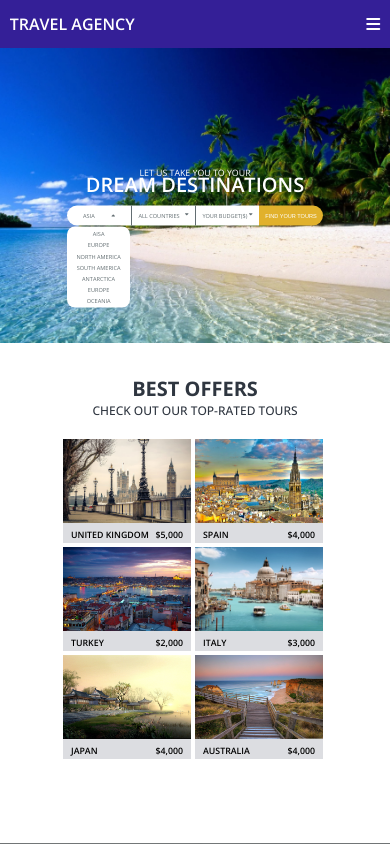
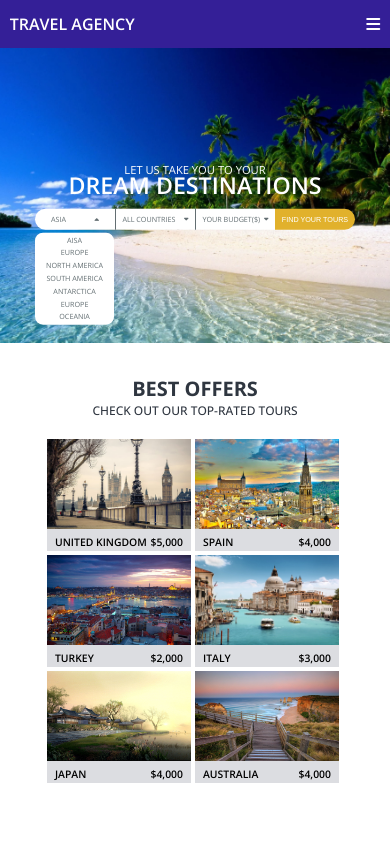
Before and after one commit to myintmyatzaw885/travel-agency, a plain HTML site: page index.html in a window 390 px wide. Both pictures are taken after a click on the icon 113 px from the left and 213 px from the top of the page. Shown: the top 844 px of the page. Drawn offline with nearby package versions, Linux system fonts and the light colour scheme.

Commit message:
Add files via upload

```diff
--- a/style.css
+++ b/style.css
@@ -812,26 +812,69 @@ footer .footer-icon .fa-brands:hover {
         height: 35vh;
     }
     #home .home-text .home-first-text {
-        font-size: 1.1rem;
+        font-size: 1.4rem;
     }
     #home .home-text .home-second-text {
-        font-size: 2.5rem;
+        font-size: 2.9rem;
         padding-bottom: 1rem;
     }
     #home .home-text .home-tab-bar .continent-dropdown,
     #home .home-text .home-tab-bar .country-dropdown,
     #home .home-text .home-tab-bar .budget-dropdown,
     #home .home-text .home-tab-bar .search-tour {
-        width: 8rem;
+        width: 10rem;
+        height: 2.7rem;
+        line-height: 2.7rem;
+        font-size: .9rem;
+    }
+    #home .home-text .home-tab-bar .continent-dropdown .continent-dropdown-list,
+    #home .home-text .home-tab-bar .country-dropdown .country-dropdown-list,
+    #home .home-text .home-tab-bar .budget-dropdown .budget-dropdown-list {
+        width: 9.9rem;
+        bottom: -11.8rem;
+    }
+    #home .home-text .home-tab-bar .country-dropdown,
+    #home .home-text .home-tab-bar .budget-dropdown {
+        padding: 0 .8rem;
+    }
+    #home .home-text .home-tab-bar .fa-sort-down {
+        margin-top: -.4rem;
+    }
+    #offer .offer-box-container .offer-box {
+        width: 18rem;
+        height: 14rem;
+        margin: 0 .5rem .5rem 0;
+    }
+    #offer .offer-box-container .offer-box .offer-text {
+        font-size: 1.3rem;
+    }
+}
+
+@media(max-width:320px) {
+    #home {
+        height: 35vh;
+    }
+    #home .home-text .home-first-text {
+        font-size: 1.2rem;
+    }
+    #home .home-text .home-second-text {
+        font-size: 2.7rem;
+        padding-bottom: 1rem;
+    }
+    #home .home-text .home-tab-bar .continent-dropdown,
+    #home .home-text .home-tab-bar .country-dropdown,
+    #home .home-text .home-tab-bar .budget-dropdown,
+    #home .home-text .home-tab-bar .search-tour {
+        width: 8.6rem;
         height: 2.5rem;
-        line-height: 2.5rem;
+        line-height: 2.7rem;
         font-size: .7rem;
     }
     #home .home-text .home-tab-bar .continent-dropdown .continent-dropdown-list,
     #home .home-text .home-tab-bar .country-dropdown .country-dropdown-list,
     #home .home-text .home-tab-bar .budget-dropdown .budget-dropdown-list {
-        width: 7.9rem;
-        bottom: -10.3rem;
+        width: 8.5rem;
+        bottom: -11.8rem;
     }
     #home .home-text .home-tab-bar .country-dropdown,
     #home .home-text .home-tab-bar .budget-dropdown {
@@ -842,7 +885,7 @@ footer .footer-icon .fa-brands:hover {
     }
     #offer .offer-box-container .offer-box {
         width: 16rem;
-        height: 13rem;
+        height: 12rem;
         margin: 0 .5rem .5rem 0;
     }
     #offer .offer-box-container .offer-box .offer-text {
```
